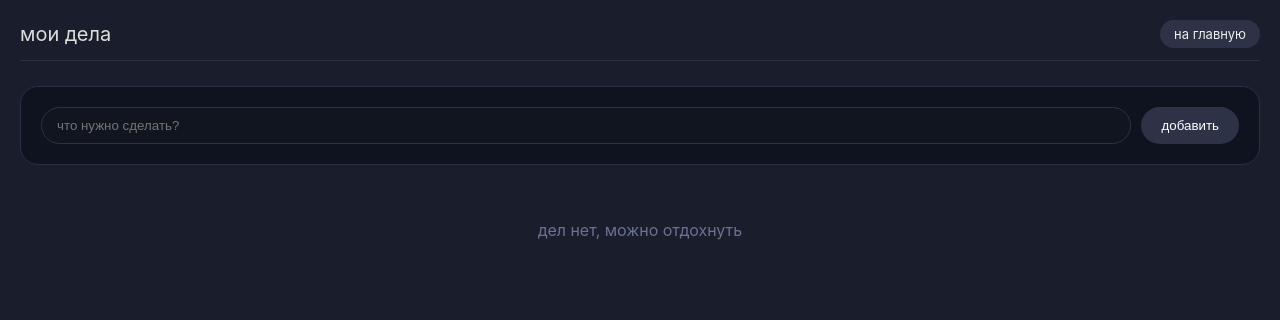
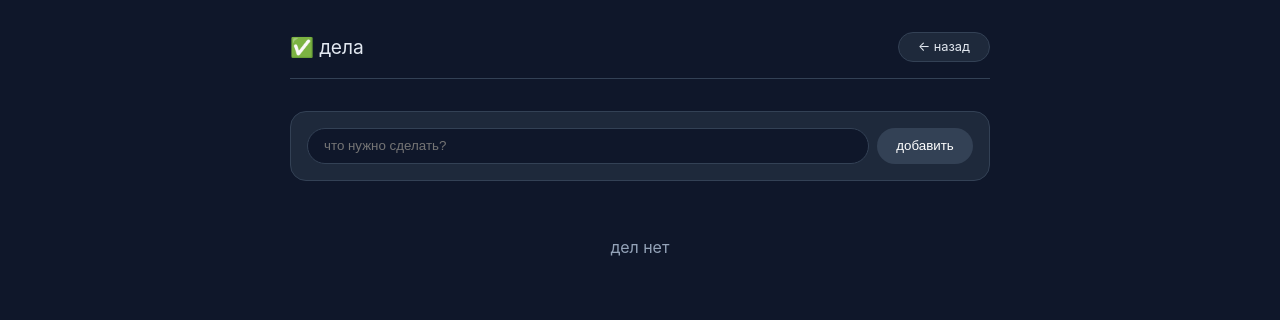
Before and after one commit to artemaas76/praktica_sait, a Flask app: page /tasks in a window 1280 px wide. Shown: the top 320 px of the page. Run offline with Flask 3, Linux system fonts and the light colour scheme; a user stored in the database is signed in; data that the repository does not hold is empty; some libraries are stand-ins or nearby versions.

Commit message:
Update tasks.html

```diff
--- a/templates/tasks.html
+++ b/templates/tasks.html
@@ -2,45 +2,48 @@
 <html lang="ru">
 <head>
     <meta charset="UTF-8">
-    <title>мои дела</title>
+    <meta name=viewport content="width=device-width, initial-scale=1.0">
+    <title>дела</title>
     <style>
         * { margin: 0; padding: 0; box-sizing: border-box; }
-        body { background: #1a1e2c; font-family: -apple-system, BlinkMacSystemFont, 'Segoe UI', Roboto, sans-serif; color: #ddd; padding: 20px; }
-        .top { display: flex; justify-content: space-between; align-items: center; border-bottom: 1px solid #2d3246; padding-bottom: 12px; margin-bottom: 25px; }
-        .back { background: #2d3246; padding: 6px 14px; border-radius: 20px; text-decoration: none; color: #eee; font-size: 13px; }
-        .form-card { background: #0f121f; border: 1px solid #2a2f45; border-radius: 18px; padding: 20px; margin-bottom: 25px; display: flex; gap: 10px; }
-        .form-card input { flex: 1; background: #11151f; border: 1px solid #2d3246; border-radius: 30px; padding: 10px 15px; color: #ddd; }
-        button { background: #2d3246; border: none; padding: 8px 20px; border-radius: 30px; color: white; cursor: pointer; }
-        .task { background: #0f121f; border: 1px solid #2a2f45; border-radius: 16px; padding: 14px 18px; margin-bottom: 10px; display: flex; justify-content: space-between; align-items: center; }
-        .task-left { display: flex; gap: 12px; align-items: center; }
-        .task-check { text-decoration: none; font-size: 22px; }
-        .done { text-decoration: line-through; color: #7e88ac; }
-        .del-task { color: #c97a7a; text-decoration: none; font-size: 14px; }
+        body { background: #0f172a; font-family: -apple-system, BlinkMacSystemFont, 'Segoe UI', Roboto, sans-serif; color: #e2e8f0; padding: 2rem 1.5rem; }
+        .top { max-width: 700px; margin: 0 auto 2rem auto; display: flex; justify-content: space-between; align-items: center; border-bottom: 1px solid #334155; padding-bottom: 1rem; }
+        .back { background: #1e293b; border: 1px solid #334155; padding: 0.4rem 1.2rem; border-radius: 2rem; text-decoration: none; color: #e2e8f0; font-size: 0.8rem; }
+        .container { max-width: 700px; margin: 0 auto; }
+        .form-card { background: #1e293b; border: 1px solid #334155; border-radius: 1rem; padding: 1rem; margin-bottom: 1.5rem; display: flex; gap: 0.5rem; }
+        .form-card input { flex: 1; background: #0f172a; border: 1px solid #334155; border-radius: 2rem; padding: 0.6rem 1rem; color: #e2e8f0; }
+        button { background: #334155; border: none; padding: 0.5rem 1.2rem; border-radius: 2rem; color: white; cursor: pointer; }
+        .task { background: #1e293b; border: 1px solid #334155; border-radius: 0.8rem; padding: 0.8rem 1rem; margin-bottom: 0.5rem; display: flex; justify-content: space-between; align-items: center; }
+        .task-left { display: flex; gap: 0.8rem; align-items: center; }
+        .task-check { text-decoration: none; font-size: 1.2rem; }
+        .done { text-decoration: line-through; color: #94a3b8; }
+        .del-task { color: #f87171; text-decoration: none; font-size: 0.8rem; }
+        .empty { text-align: center; color: #94a3b8; padding: 2rem; }
     </style>
 </head>
 <body>
 <div class="top">
-    <div style="font-size: 20px;">мои дела</div>
-    <a href="/" class="back">на главную</a>
+    <div style="font-size: 1.2rem;">✅ дела</div>
+    <a href="/" class="back">← назад</a>
 </div>
-
+<div class="container">
     <div class="form-card">
-    <form method="POST" action="/add_task" style="display: flex; gap: 10px; width: 100%;">
+        <form method="POST" action="/add_task" style="display: flex; gap: 0.5rem; width: 100%;">
             <input type="text" name="title" placeholder="что нужно сделать?">
             <button type="submit">добавить</button>
         </form>
     </div>
-
     {% for task in tasks %}
     <div class="task">
         <div class="task-left">
             <a href="/toggle_task/{{ task[0] }}" class="task-check">{% if task[3] %}✅{% else %}⬜{% endif %}</a>
             <span class="{% if task[3] %}done{% endif %}">{{ task[2] }}</span>
         </div>
-    <a href="/delete_task/{{ task[0] }}" class="del-task" onclick="return confirm('удалить дело?')">🗑️ удалить</a>
+        <a href="/delete_task/{{ task[0] }}" class="del-task" onclick="return confirm('удалить?')">🗑️</a>
     </div>
     {% else %}
-<div style="text-align:center; color:#6a7290; padding:30px;">дел нет, можно отдохнуть</div>
+    <div class="empty">дел нет</div>
     {% endfor %}
+</div>
 </body>
 </html>
```
Lines whose indentation alone changed are shown as unchanged.
